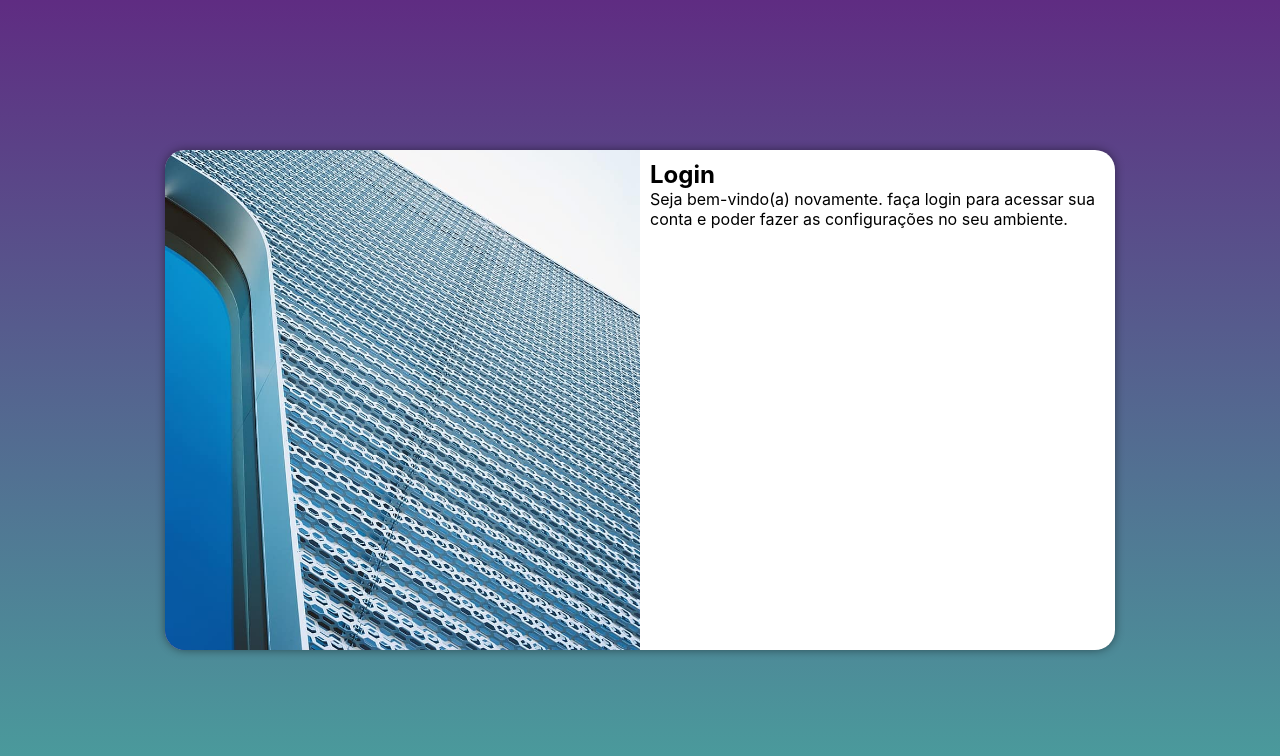
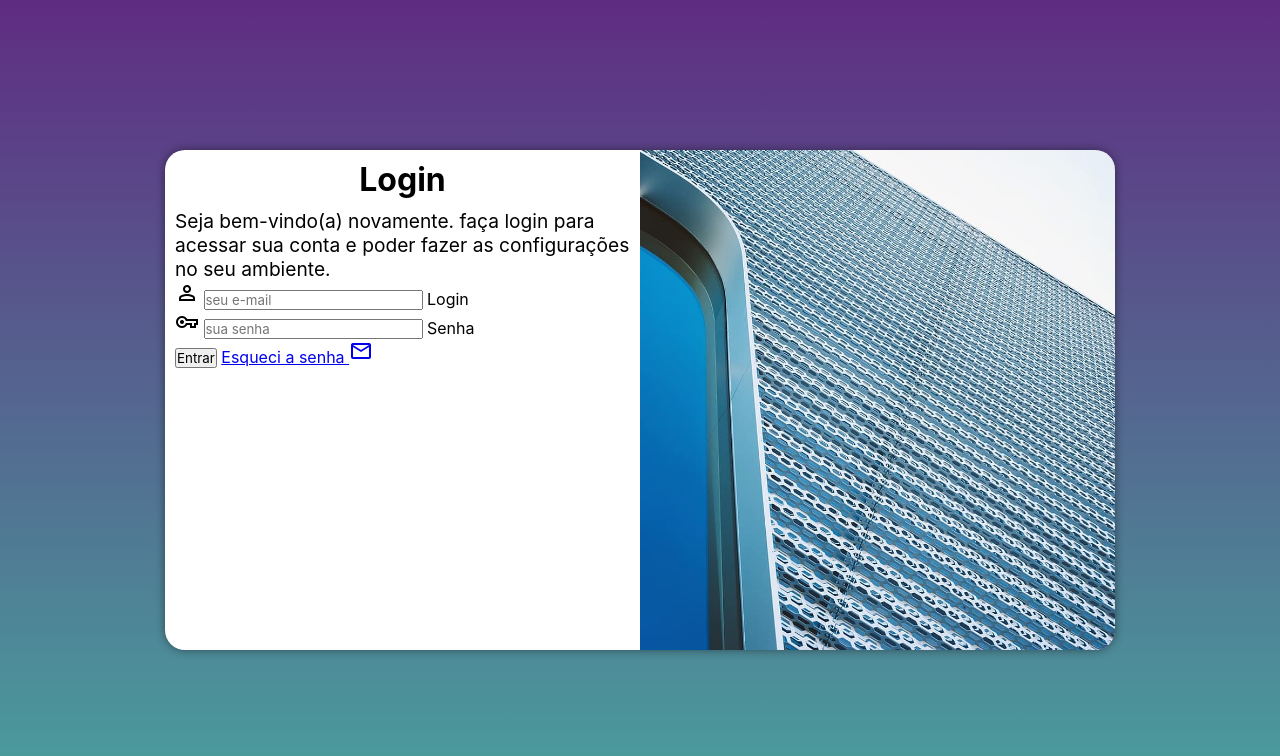
Before and after one commit to FelipePinheiroRegina/projeto-login, a plain HTML site: page index.html in a window 1280 px wide. Drawn offline with nearby package versions, Linux system fonts and the light colour scheme.

Commit message:
formularios

```diff
--- a/estilos/media-query.css
+++ b/estilos/media-query.css
@@ -46,13 +46,21 @@ Lilás: #5f2c82
     }
 
     section#login > div#imagem {
-        float: left;
+        float: right;
         width: 50%;
         height: 100%;
     }
 
     section#login > div#formulario {
-        float: right;
+        float: left;
         width: 50%;
     }
+
+    div#formulario > h1 {
+        font-size: 2em;
+    }
+
+    div#formulario > p {
+        font-size: 1.2em;
+    }
 }
--- a/estilos/style.css
+++ b/estilos/style.css
@@ -54,3 +54,13 @@ section#login > div#formulario {
     display: block;
     padding: 10px;
 }
+
+div#formulario > h1 {
+    text-align: center;
+    margin-bottom: 10px;
+
+}
+
+div#formulario > p {
+    font-size: 0.8em;
+}
--- a/index.html
+++ b/index.html
@@ -5,6 +5,7 @@
     <meta http-equiv="X-UA-Compatible" content="IE=edge">
     <meta name="viewport" content="width=device-width, initial-scale=1.0">
     <title>login</title>
+    <link href="https://fonts.googleapis.com/css2?family=Material+Symbols+Outlined" rel="stylesheet" />
     <link rel="stylesheet" href="estilos/style.css">
     <link rel="stylesheet" href="estilos/media-query.css">
 </head>
@@ -17,8 +18,19 @@
             <div id="formulario">
                 <h1>Login</h1>
                 <p>Seja bem-vindo(a) novamente. faça login para acessar sua  conta e poder fazer as configurações no seu ambiente.</p>
-                <form action="login.php" method="post">
-
+                <form action="login.php" method="post" autocomplete="on">
+                    <div class="campo">
+                        <span class="material-symbols-outlined">person</span>
+                        <input type="email" name="login" id="ilogin" placeholder="seu e-mail" autocomplete="email" required maxlength="30">
+                        <label for="ilogin">Login</label>
+                    </div>
+                    <div class="campo">
+                        <span class="material-symbols-outlined">vpn_key</span>
+                        <input type="password" name="senha" id="isenha" placeholder="sua senha" autocomplete="current-password" minlength="8" maxlength="20">
+                        <label for="isenha">Senha</label>
+                    </div>
+                    <input type="submit" value="Entrar">
+                    <a href="esqueci.html">Esqueci a senha <span class="material-symbols-outlined">mail</span></a>
                 </form>
             </div>
         </section>
```
